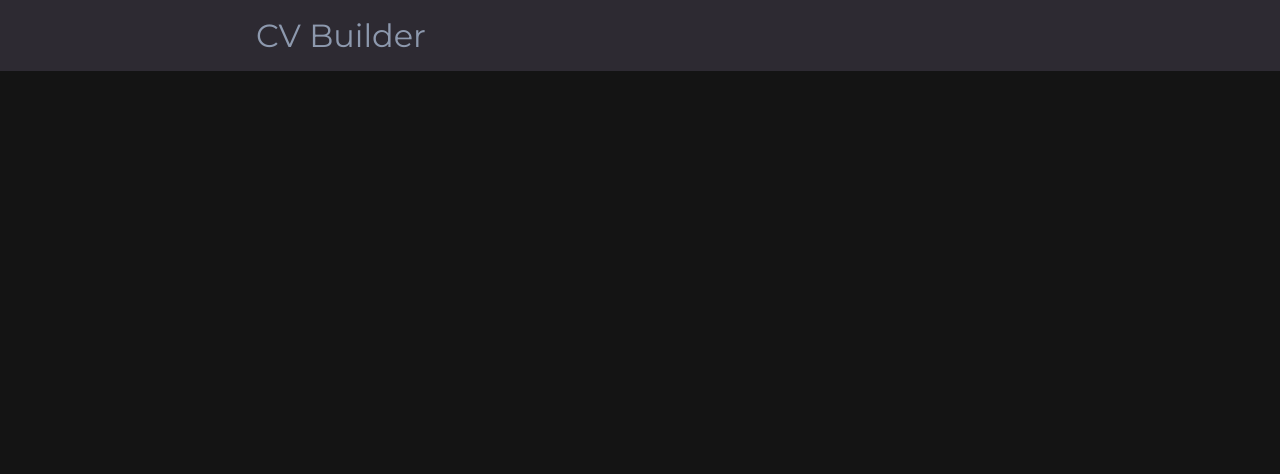
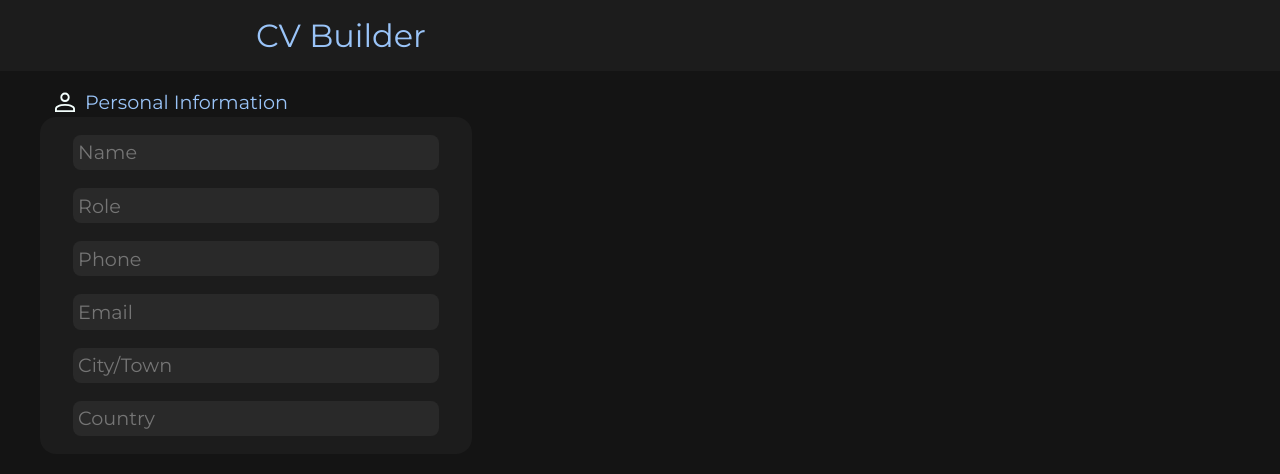
Before and after one commit to MickFrog/cv-creator, a React (Create React App) app: page / in a window 1280 px wide. Shown: the top 474 px of the page. Built offline with nearby package versions, Linux system fonts and the light colour scheme; the HTML template or start-up script is replaced by a standard one.

Commit message:
Add user info form section

```diff
--- a/src/components/PageHeader.css
+++ b/src/components/PageHeader.css
@@ -1,8 +1,8 @@
 .myHeader {
     display: flex;
     flex-flow: column wrap;
-    background-color: #2D2A32;
-    color: #8D99AE;
+    background-color: #1c1c1c;
+    color: #9AC4F8;
 
     font-size: 2rem;
     padding: 1rem 0;
--- a/src/components/form/CvForm.css
+++ b/src/components/form/CvForm.css
@@ -1,6 +1,10 @@
 .cv-form {
+    padding: 1rem;
     display: flex;
-    flex-flow: column no-wrap;
+    flex-flow: column nowrap;
+
+    align-items: center;
+    gap: 15px;
 
     min-height: 100vh;
 }
--- a/src/components/form/CvForm.js
+++ b/src/components/form/CvForm.js
@@ -1,5 +1,6 @@
 import React, { Component } from "react";
 import './CvForm.css';
+import UserInfoForm from "./formComponents/UserInfoForm";
 
 class CvForm extends Component {
     // eslint-disable-next-line no-useless-constructor
@@ -10,7 +11,7 @@ class CvForm extends Component {
     render() {
         return (
             <div className="cv-form">
-
+                <UserInfoForm />
             </div>
         );
     }
--- /dev/null
+++ b/src/components/form/formComponents/FormHeading.css
@@ -0,0 +1,14 @@
+.formHeading{
+    display: flex;
+    align-items: center;
+    font-size: 1.2rem;
+    color: #9AC4F8;
+
+    margin-left: 10px;
+}
+
+img {
+    width: 30px;
+    height: 30px;
+    margin-right: 5px;
+}
--- /dev/null
+++ b/src/components/form/formComponents/FormHeading.js
@@ -0,0 +1,22 @@
+import React, { Component } from "react";
+import './FormHeading.css';
+
+class FormHeading extends Component {
+    // eslint-disable-next-line no-useless-constructor
+    constructor(props) {
+        super(props);
+    }
+
+    render() {
+        let { logo, text } = this.props;
+
+        return(
+            <div className="formHeading">
+                <img src={logo} alt="head_logo"/>
+                <p>{text}</p>
+            </div>
+        );
+    }
+}
+
+export default FormHeading;
--- /dev/null
+++ b/src/components/form/formComponents/FormInput.css
@@ -0,0 +1,17 @@
+input {
+    width: 90%;
+    height: 2.2rem;
+
+    background-color: #292929;
+    color: #FDFFFC;
+
+    font-size: 1.2rem;
+    font-family: inherit;
+
+    border: 0;
+    border-radius: 0.5rem;
+    padding: 5px;
+
+    margin: 5px 0px;
+    outline: #FDFFFC;
+}
--- /dev/null
+++ b/src/components/form/formComponents/FormInput.js
@@ -0,0 +1,17 @@
+import React, { Component } from "react";
+import './FormInput.css'
+
+class FormInput extends Component {
+    // eslint-disable-next-line no-useless-constructor
+    constructor(props) {
+        super(props) ;
+    }
+
+    render() {
+        return(
+            <input placeholder={this.props.inputName}/>
+        );
+    }
+}
+
+export default FormInput;
--- /dev/null
+++ b/src/components/form/formComponents/UserInfoForm.css
@@ -0,0 +1,16 @@
+.user-info-div {
+    width: 90%;
+}
+
+.user-info-form {
+    display: flex;
+    flex-flow: column nowrap;
+    align-items: center;
+    padding: 0.8rem;
+
+    background-color: #1c1c1c;
+
+    gap: 8px;
+    height: max-content;
+    border-radius: 1rem;
+}
--- /dev/null
+++ b/src/components/form/formComponents/UserInfoForm.js
@@ -0,0 +1,30 @@
+import React, { Component } from "react";
+import './UserInfoForm.css';
+import FormHeading from "./FormHeading";
+import FormInput from "./FormInput";
+import logo from './person.svg'
+
+class UserInfoForm extends Component {
+    // eslint-disable-next-line no-useless-constructor
+    constructor(props) {
+        super(props);
+    }
+
+    render() {
+        return(
+            <div className="user-info-div">
+                <FormHeading logo={logo} text="Personal Information"/>
+                <form className="user-info-form">
+                    <FormInput inputName="Name" />
+                    <FormInput inputName="Role" />
+                    <FormInput inputName="Phone" />
+                    <FormInput inputName="Email" />
+                    <FormInput inputName="City/Town" />
+                    <FormInput inputName="Country" />
+                </form>
+            </div>
+        );
+    }
+}
+
+export default UserInfoForm;
--- a/src/index.css
+++ b/src/index.css
@@ -1,4 +1,9 @@
 @import url('https://fonts.googleapis.com/css2?family=Montserrat&display=swap');
+
+* {
+  margin: 0px;
+  box-sizing: border-box;
+}
 
 body {
   margin: 0;
@@ -13,5 +18,4 @@ body {
 black - #141414
 ashy black - #2D2A32
 light blue - #9AC4F8
-gray - #6B6D76
 */
```
Also changed, not shown: src/components/form/formComponents/person.svg (added).
